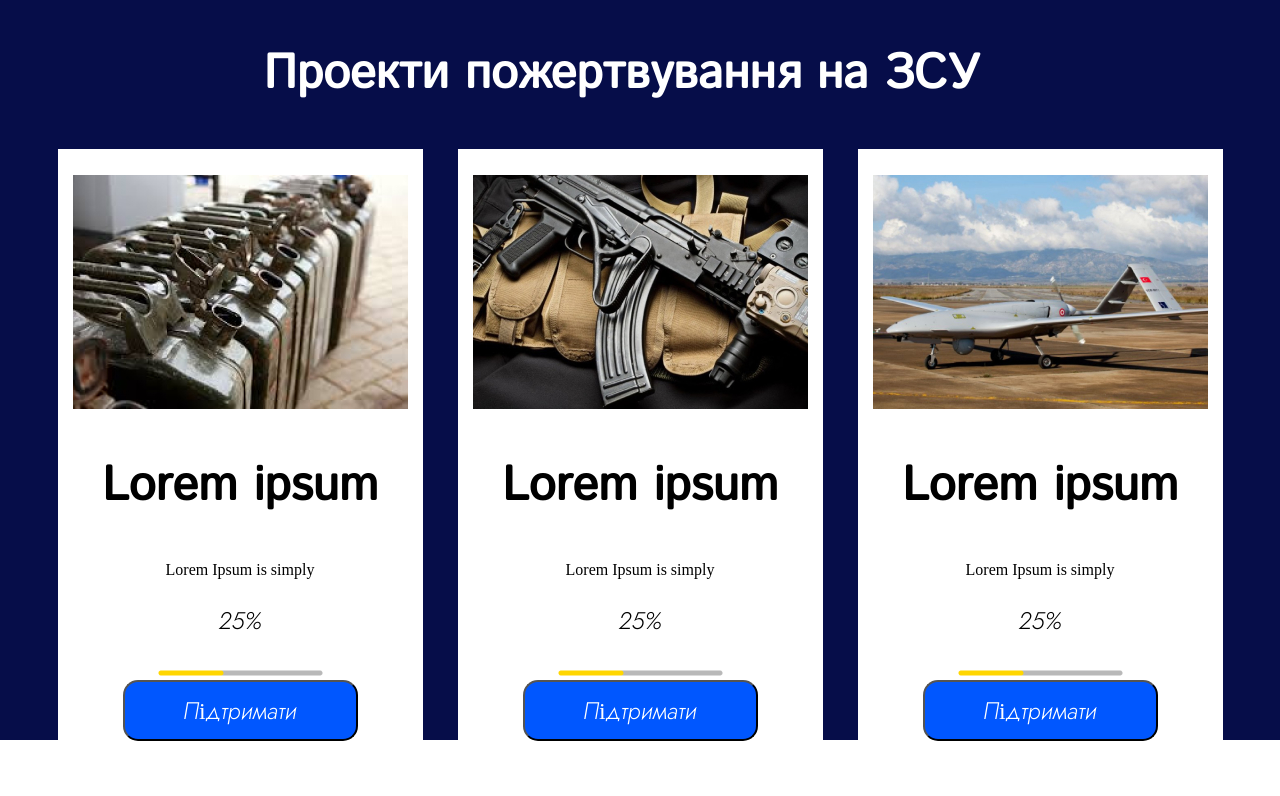
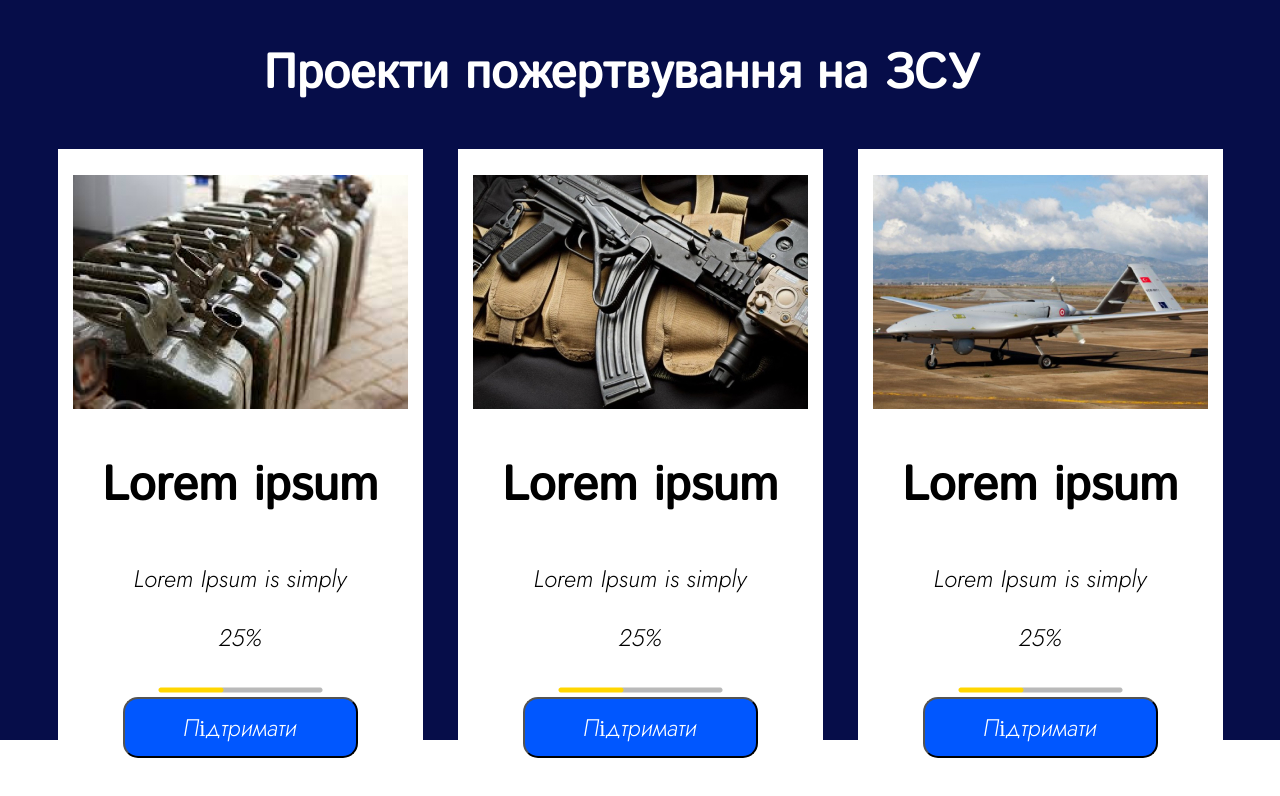
Before and after one commit to Olha36/semester-project-goIteens, a plain HTML site: page index.html in a window 1280 px wide. Drawn offline with Linux system fonts and the light colour scheme.

Commit message:
fixation css

```diff
--- a/style.css
+++ b/style.css
@@ -59,7 +59,7 @@ text-align: center;
     font-style: normal;
     line-height: normal;
 }
-.text1{
+.text-1{
     color: #000;
     text-align: center;
     font-family: Jost;
```
